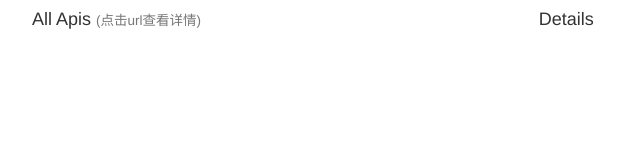
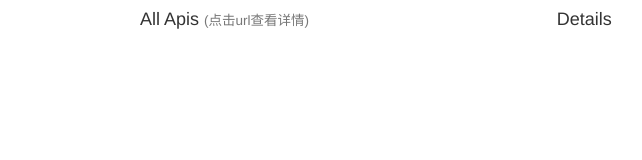
Before and after one commit to dapetcu21/n-mock, a website: page template.html in a window 1280 px wide. Shown: the whole page, without its empty margins (15-657 px from the left). Drawn offline with nearby package versions, Linux system fonts and the light colour scheme; some packages are replaced by stand-ins of ours; no server answers.

Commit message:
to v1.1.2

```diff
--- a/package.json
+++ b/package.json
@@ -1,7 +1,7 @@
 {
   "name": "n-mock",
-  "description": "A middleware for express or connect to generate mock data.",
-  "version": "1.1.1",
+  "description": "A middleware for Node.js (browser-sync, express, connect) to generate mock data.",
+  "version": "1.1.2",
   "author": {
     "name": "forsigner",
     "email": "forsigner@gmail.com"
--- a/template.html
+++ b/template.html
@@ -8,7 +8,7 @@
 </head>
 
 <body ng-controller="AppController as vm">
-  <div class="container" style="width: 95%; margin: auto">
+  <div class="container" style="width: 1000px; margin: auto">
     <div class="row" style="100%">
       <div class="col-md-5">
         <div class=" affix" style="height: 100%; overflow: auto">
```
Also changed, not shown: README.md.
